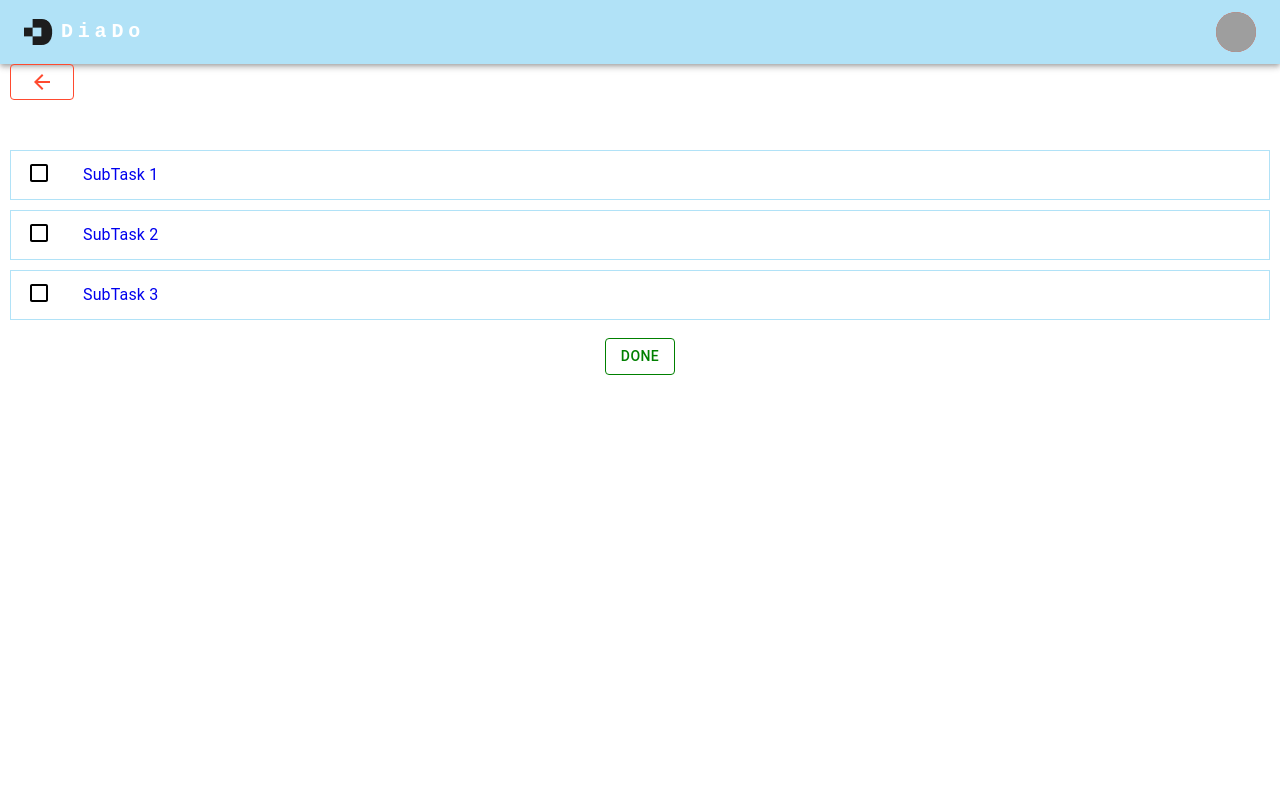
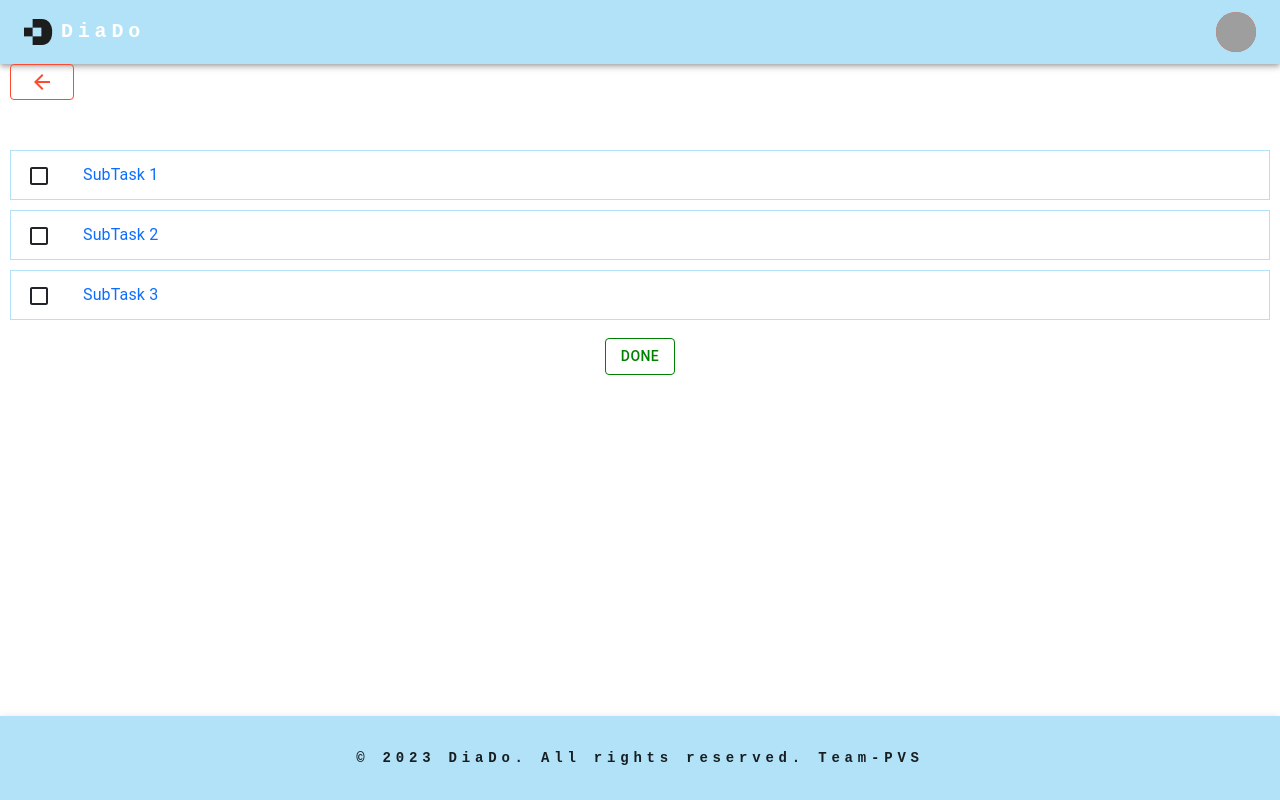
Before and after one commit to PetarWho/Task.Do, a React (Create React App) app in the folder Front/: page /task/1 in a window 1280 px wide. Built offline with nearby package versions, Linux system fonts and the light colour scheme; grey boxes are pictures that could not be loaded.

Commit message:
Adding Footer nad SpinnerLoader

```diff
--- a/Front/src/App.js
+++ b/Front/src/App.js
@@ -1,14 +1,15 @@
 import "./App.css";
-import Header from "./components/Header";
 import { BrowserRouter, Routes, Route} from "react-router-dom";
-import TaskList from "./components/TaskList";
-import Task from "./components/Task";
-import Subtask from "./components/Subtask";
+import TaskList from "./Layouts/AllTasks/TaskList";
+import Task from "./Layouts/Task/Task";
+import Subtask from "./Layouts/SubTaskPage/Subtask";
+import Header from "./Layouts/HeaderAndFooter/Header";
+import Footer from "./Layouts/HeaderAndFooter/Footer";
 
 function App() {
   return (
     <div className="App">
-      <Header></Header>
+      <Header/>
       <BrowserRouter>
       <Routes>
         <Route path="/" element={<TaskList />} />
@@ -16,6 +17,7 @@ function App() {
         <Route path="/subtask/:subtaskId" element={<Subtask />} />
       </Routes>
     </BrowserRouter>
+    <Footer/>
     </div>
   );
 }
--- a/Front/src/components/TaskList.jsx
+++ b/Front/src/Layouts/AllTasks/TaskList.jsx
@@ -1,4 +1,4 @@
-import React from "react";
+import React, {useState,useEffect } from "react";
 import Box from "@mui/material/Box";
 import List from "@mui/material/List";
 import ListItem from "@mui/material/ListItem";
@@ -11,6 +11,7 @@ import Typography from "@mui/material/Typography";
 import TaskIcon from "@mui/icons-material/Task";
 import CheckButton from "@mui/icons-material/RadioButtonUnchecked";
 import { Link } from "react-router-dom";
+import SpinnerLoading from "../Utils/SpinnerLoading";
 
 function TaskList() {
   const tasks = [
@@ -18,6 +19,26 @@ function TaskList() {
     { id: 2, title: "Task 2", description: "Description 2" },
     { id: 3, title: "Task 3", description: "Description 3" },
   ];
+
+  const[isLoading,setIsLoading] = useState(true);
+
+
+  useEffect(() => {
+    // Simulating an asynchronous operation (e.g., data fetching)
+    const fetchData = async () => {
+      // Assume some asynchronous operation that takes time
+      await new Promise((resolve) => setTimeout(resolve,200));
+
+      // After the asynchronous operation is complete, set isLoading to false
+      setIsLoading(false);
+    };
+
+    fetchData();
+  }, []); // The empty dependency array ensures the effect runs once after the initial render
+
+  if (isLoading) {
+    return <SpinnerLoading />;
+  }
 
   return (
     <Box sx={{ flexGrow: 1, maxWidth: "100%" }}>
--- /dev/null
+++ b/Front/src/Layouts/HeaderAndFooter/Footer.jsx
@@ -0,0 +1,44 @@
+import React from "react";
+import Paper from "@mui/material/Paper";
+import Box from "@mui/material/Box";
+import Toolbar from "@mui/material/Toolbar";
+import Typography from "@mui/material/Typography";
+import Container from "@mui/material/Container";
+
+
+function Footer() {
+  return (
+    <Paper
+    square
+    elevation={3}
+    sx={{
+      backgroundColor: "rgb(177, 226, 247)",
+      textAlign: "center",
+      padding: "10px",
+      position: "fixed",
+      bottom: 0,
+      width: "100%",
+    }}
+  >
+      <Container maxWidth="xl">
+        <Toolbar disableGutters>
+          <Box sx={{ flexGrow: 1 }}>
+            <Typography
+              variant="body2"
+              color="inherit"
+              sx={{
+                fontFamily: "monospace",
+                fontWeight: 700,
+                letterSpacing: ".3rem",
+              }}
+            >
+              © {new Date().getFullYear()} DiaDo. All rights reserved. Team-PVS
+            </Typography>
+          </Box>
+        </Toolbar>
+      </Container>
+      </Paper>
+  );
+}
+
+export default Footer;
--- a/Front/src/components/Subtask.jsx
+++ b/Front/src/Layouts/SubTaskPage/Subtask.jsx
@@ -1,12 +1,13 @@
-import React from "react";
+import React, { useEffect } from "react";
 import Box from "@mui/material/Box";
 import Grid from "@mui/material/Grid";
 import Typography from "@mui/material/Typography";
 import { useLocation } from "react-router-dom";
 import Button from "@mui/material/Button";
-import { FileUploader } from "./FileUploader";
+import { FileUploader } from "../Utils/FileUploader";
 import { useState } from "react";
-import BackButton from "./BackButton";
+import BackButton from "../Utils/BackButton";
+import SpinnerLoading from "../Utils/SpinnerLoading";
 
 function Subtask() {
   const location = useLocation();
@@ -18,6 +19,26 @@ function Subtask() {
     ? location.state.subtask
     : { title: "", description: "" };
 
+
+    const[isLoading,setIsLoading] = useState(true);
+
+
+  useEffect(() => {
+    // Simulating an asynchronous operation (e.g., data fetching)
+    const fetchData = async () => {
+      // Assume some asynchronous operation that takes time
+      await new Promise((resolve) => setTimeout(resolve,200));
+
+      // After the asynchronous operation is complete, set isLoading to false
+      setIsLoading(false);
+    };
+
+    fetchData();
+  }, []); // The empty dependency array ensures the effect runs once after the initial render
+
+  if (isLoading) {
+    return <SpinnerLoading />;
+  }
   return (
     <Box sx={{ flexGrow: 1, maxWidth: "100%" }}>
       <Grid container spacing={1}>
--- a/Front/src/components/Task.jsx
+++ b/Front/src/Layouts/Task/Task.jsx
@@ -1,4 +1,4 @@
-import React from "react";
+import React, { useState,useEffect } from "react";
 import Box from "@mui/material/Box";
 import List from "@mui/material/List";
 import ListItem from "@mui/material/ListItem";
@@ -9,7 +9,8 @@ import Typography from "@mui/material/Typography";
 import CheckSubTask from "@mui/icons-material/CheckBoxOutlineBlank";
 import Button from "@mui/material/Button";
 import { useLocation, Link } from "react-router-dom";
-import BackButton from "./BackButton";
+import BackButton from "../Utils/BackButton";
+import SpinnerLoading from "../Utils/SpinnerLoading";
 
 function Task() {
   const location = useLocation();
@@ -21,6 +22,26 @@ function Task() {
     { id: 2, title: "SubTask 2", description: "SubDescription 2" },
     { id: 3, title: "SubTask 3", description: "SubDescription 3" },
   ];
+  const[isLoading,setIsLoading] = useState(true);
+
+
+  useEffect(() => {
+    // Simulating an asynchronous operation (e.g., data fetching)
+    const fetchData = async () => {
+      // Assume some asynchronous operation that takes time
+      await new Promise((resolve) => setTimeout(resolve,200));
+
+      // After the asynchronous operation is complete, set isLoading to false
+      setIsLoading(false);
+    };
+
+    fetchData();
+  }, []); // The empty dependency array ensures the effect runs once after the initial render
+
+  if (isLoading) {
+    return <SpinnerLoading />;
+  }
+
 
   return (
     <Box sx={{ flexGrow: 1, maxWidth: "100%" }}>
--- a/Front/src/components/BackButton.jsx
+++ b/Front/src/Layouts/Utils/BackButton.jsx
@@ -1,10 +1,14 @@
-import React from "react";
+import React, { useEffect, useState } from "react";
 import Button from "@mui/material/Button";
 import { useNavigate } from "react-router-dom";
 import BackIcon from "@mui/icons-material/ArrowBack";
 
+
+
+
 const BackButton = () => {
   const navigate = useNavigate();
+
 
   return (
     <Button
--- /dev/null
+++ b/Front/src/Layouts/Utils/SpinnerLoading.jsx
@@ -0,0 +1,16 @@
+import React from 'react';
+import 'bootstrap/dist/css/bootstrap.min.css';
+
+
+
+const SpinnerLoading = () => {
+  return (
+    <div className="container m-5 d-flex justify-content-center" style={{ height: 550 }}>
+      <div className="spinner-border text-primary" role="status">
+        <span className="visually-hidden">Loading...</span>
+      </div>
+    </div>
+  );
+};
+
+export default SpinnerLoading;
```
Also changed, not shown: Front/package.json (+6 -1 lines), Front/src/Layouts/HeaderAndFooter/Header.jsx (renamed from Front/src/components/Header.jsx), Front/src/Layouts/Utils/FileUploader.jsx (renamed from Front/src/components/FileUploader.jsx), 1 other file (tests, documents, lock files or other folders).
